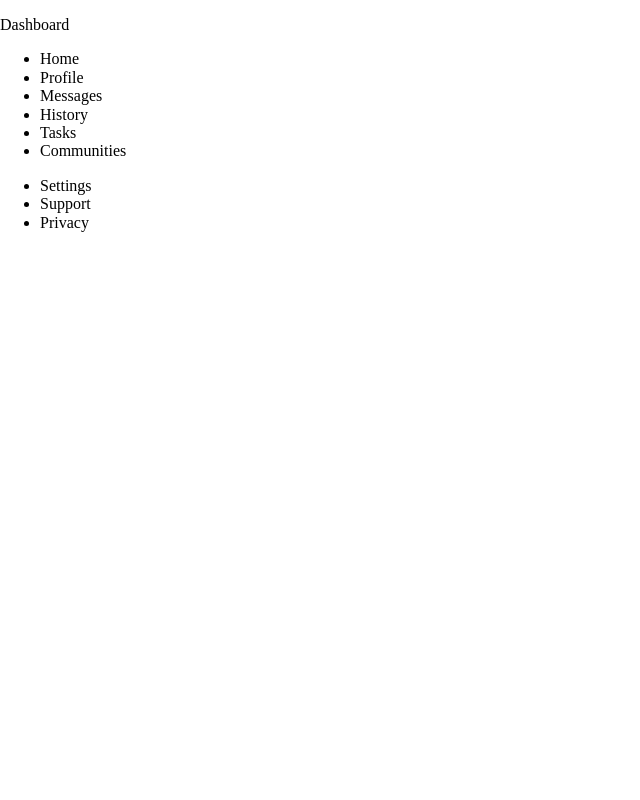
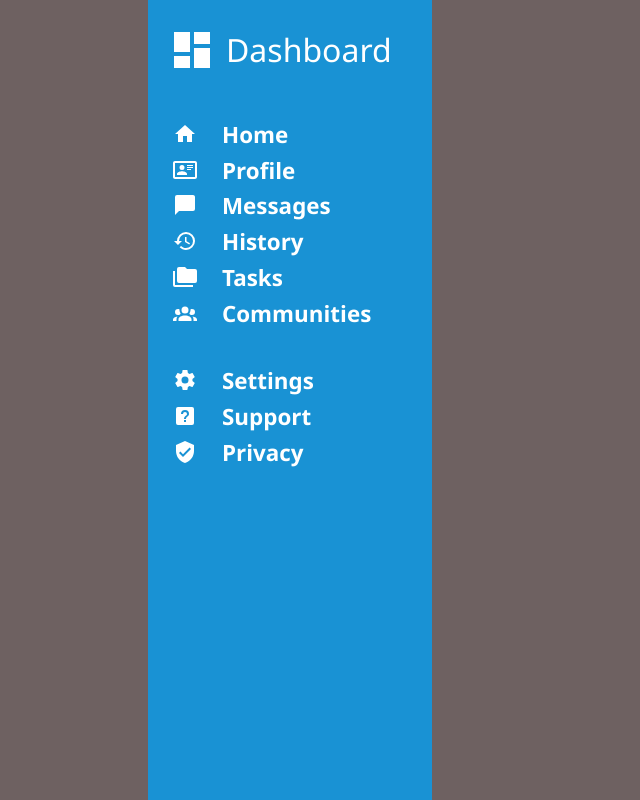
Before and after one commit to Jgvan/admin-dashboard, a website: page index.html in a window 1280 px wide. Shown: the top 800 px of the page, without its empty margins (0-640 px from the left). Drawn offline with nearby package versions, Linux system fonts and the light colour scheme.

Commit message:
Add content to sidebar

```diff
--- a/index.html
+++ b/index.html
@@ -1,5 +1,6 @@
 <!DOCTYPE html>
 <html lang="en">
+
 <head>
     <meta charset="UTF-8">
     <meta http-equiv="X-UA-Compatible" content="IE=edge">
@@ -8,24 +9,74 @@
     <link rel="stylesheet" href="styles.css">
     <title>Admin Dashboard</title>
 </head>
+
 <body>
     <div class="body">
         <div class="sidebar">
             <div class="icon">
+                <img src="./images/view-dashboard.svg" alt="icon">
                 <p>Dashboard</p>
             </div>
             <ul class="dashboard-pages">
-                <li>Home</li>
-                <li>Profile</li>
-                <li>Messages</li>
-                <li>History</li>
-                <li>Tasks</li>
-                <li>Communities</li>
+
+                <li>
+                    <svg style="width:24px;height:24px" viewBox="0 0 24 24">
+                        <path fill="currentColor" d="M10,20V14H14V20H19V12H22L12,3L2,12H5V20H10Z" />
+                    </svg>
+                    <a href="">Home</a>
+                </li>
+                <li>
+                    <svg style="width:24px;height:24px" viewBox="0 0 24 24">
+                        <path fill="currentColor" d="M22,3H2C0.91,3.04 0.04,3.91 0,5V19C0.04,20.09 0.91,20.96 2,21H22C23.09,20.96 23.96,20.09 24,19V5C23.96,3.91 23.09,3.04 22,3M22,19H2V5H22V19M14,17V15.75C14,14.09 10.66,13.25 9,13.25C7.34,13.25 4,14.09 4,15.75V17H14M9,7A2.5,2.5 0 0,0 6.5,9.5A2.5,2.5 0 0,0 9,12A2.5,2.5 0 0,0 11.5,9.5A2.5,2.5 0 0,0 9,7M14,7V8H20V7H14M14,9V10H20V9H14M14,11V12H18V11H14" />
+                    </svg>
+                    <a href="">Profile</a>
+                </li>
+                <li>
+                    <svg style="width:24px;height:24px" viewBox="0 0 24 24">
+                        <path fill="currentColor" d="M20,2H4A2,2 0 0,0 2,4V22L6,18H20A2,2 0 0,0 22,16V4C22,2.89 21.1,2 20,2Z" />
+                    </svg>
+                    <a href="">Messages</a>
+                </li>
+                <li>
+                    <svg style="width:24px;height:24px" viewBox="0 0 24 24">
+                        <path fill="currentColor" d="M13.5,8H12V13L16.28,15.54L17,14.33L13.5,12.25V8M13,3A9,9 0 0,0 4,12H1L4.96,16.03L9,12H6A7,7 0 0,1 13,5A7,7 0 0,1 20,12A7,7 0 0,1 13,19C11.07,19 9.32,18.21 8.06,16.94L6.64,18.36C8.27,20 10.5,21 13,21A9,9 0 0,0 22,12A9,9 0 0,0 13,3" />
+                    </svg>
+                    <a href="">History</a>
+                </li>
+                <li>
+                    <svg style="width:24px;height:24px" viewBox="0 0 24 24">
+                        <path fill="currentColor" d="M22,4H14L12,2H6A2,2 0 0,0 4,4V16A2,2 0 0,0 6,18H22A2,2 0 0,0 24,16V6A2,2 0 0,0 22,4M2,6H0V11H0V20A2,2 0 0,0 2,22H20V20H2V6Z" />
+                    </svg>
+                    <a href="">Tasks</a>
+                </li>
+                <li>
+                    <svg style="width:24px;height:24px" viewBox="0 0 24 24">
+                        <path fill="currentColor" d="M12,5.5A3.5,3.5 0 0,1 15.5,9A3.5,3.5 0 0,1 12,12.5A3.5,3.5 0 0,1 8.5,9A3.5,3.5 0 0,1 12,5.5M5,8C5.56,8 6.08,8.15 6.53,8.42C6.38,9.85 6.8,11.27 7.66,12.38C7.16,13.34 6.16,14 5,14A3,3 0 0,1 2,11A3,3 0 0,1 5,8M19,8A3,3 0 0,1 22,11A3,3 0 0,1 19,14C17.84,14 16.84,13.34 16.34,12.38C17.2,11.27 17.62,9.85 17.47,8.42C17.92,8.15 18.44,8 19,8M5.5,18.25C5.5,16.18 8.41,14.5 12,14.5C15.59,14.5 18.5,16.18 18.5,18.25V20H5.5V18.25M0,20V18.5C0,17.11 1.89,15.94 4.45,15.6C3.86,16.28 3.5,17.22 3.5,18.25V20H0M24,20H20.5V18.25C20.5,17.22 20.14,16.28 19.55,15.6C22.11,15.94 24,17.11 24,18.5V20Z" />
+                    </svg>
+                    <a href="">Communities</a>
+                </li>
+
+
             </ul>
             <ul class="dashboard-config">
-                <li>Settings</li>
-                <li>Support</li>
-                <li>Privacy</li>
+                <li>
+                    <svg style="width:24px;height:24px" viewBox="0 0 24 24">
+                        <path fill="currentColor" d="M12,15.5A3.5,3.5 0 0,1 8.5,12A3.5,3.5 0 0,1 12,8.5A3.5,3.5 0 0,1 15.5,12A3.5,3.5 0 0,1 12,15.5M19.43,12.97C19.47,12.65 19.5,12.33 19.5,12C19.5,11.67 19.47,11.34 19.43,11L21.54,9.37C21.73,9.22 21.78,8.95 21.66,8.73L19.66,5.27C19.54,5.05 19.27,4.96 19.05,5.05L16.56,6.05C16.04,5.66 15.5,5.32 14.87,5.07L14.5,2.42C14.46,2.18 14.25,2 14,2H10C9.75,2 9.54,2.18 9.5,2.42L9.13,5.07C8.5,5.32 7.96,5.66 7.44,6.05L4.95,5.05C4.73,4.96 4.46,5.05 4.34,5.27L2.34,8.73C2.21,8.95 2.27,9.22 2.46,9.37L4.57,11C4.53,11.34 4.5,11.67 4.5,12C4.5,12.33 4.53,12.65 4.57,12.97L2.46,14.63C2.27,14.78 2.21,15.05 2.34,15.27L4.34,18.73C4.46,18.95 4.73,19.03 4.95,18.95L7.44,17.94C7.96,18.34 8.5,18.68 9.13,18.93L9.5,21.58C9.54,21.82 9.75,22 10,22H14C14.25,22 14.46,21.82 14.5,21.58L14.87,18.93C15.5,18.67 16.04,18.34 16.56,17.94L19.05,18.95C19.27,19.03 19.54,18.95 19.66,18.73L21.66,15.27C21.78,15.05 21.73,14.78 21.54,14.63L19.43,12.97Z" />
+                    </svg>
+                    <a href="">Settings</a>
+                </li>
+                <li>
+                    <svg style="width:24px;height:24px" viewBox="0 0 24 24">
+                        <path fill="currentColor" d="M11,18H13V16H11V18M12,6A4,4 0 0,0 8,10H10A2,2 0 0,1 12,8A2,2 0 0,1 14,10C14,12 11,11.75 11,15H13C13,12.75 16,12.5 16,10A4,4 0 0,0 12,6M5,3H19A2,2 0 0,1 21,5V19A2,2 0 0,1 19,21H5A2,2 0 0,1 3,19V5A2,2 0 0,1 5,3Z" />
+                    </svg>
+                    <a href="">Support</a>
+                </li>
+                <li>
+                    <svg style="width:24px;height:24px" viewBox="0 0 24 24">
+                        <path fill="currentColor" d="M10,17L6,13L7.41,11.59L10,14.17L16.59,7.58L18,9M12,1L3,5V11C3,16.55 6.84,21.74 12,23C17.16,21.74 21,16.55 21,11V5L12,1Z" />
+                    </svg>
+                    <a href="">Privacy</a>
+                </li>
             </ul>
         </div>
         <div class="main">
@@ -51,4 +102,5 @@
         </div>
     </div>
 </body>
+
 </html>
--- a/styles.css
+++ b/styles.css
@@ -0,0 +1,90 @@
+* {
+    list-style: none;
+    font-family: 'Segoe UI', Tahoma, Geneva, Verdana, sans-serif;
+}
+
+body {
+    background-color: rgb(110, 97, 97);
+    display: grid;
+    justify-content: center;
+}
+
+.body {
+    width: 80vw;
+    /* min-height: 100vh; */
+    display: grid;
+    grid-template-columns: 1fr 4fr;
+    grid-template-rows: max-content;
+}
+
+.sidebar {
+    background-color: rgb(25 146 212);
+    color: white;
+    display: grid;
+    align-content: start;
+    grid-auto-flow: column;
+    margin-left: 20px;
+}
+
+.sidebar li {
+    font-size: 1.4rem;
+    font-weight: bold;
+    padding-left: 0;
+    margin-left: 0;
+    display: flex;
+    gap: 25px;
+    color: white;
+}
+
+.sidebar li a {
+    text-decoration: none;
+    color: inherit;
+}
+
+.sidebar .icon {
+    grid-row: 1 / 2;
+    align-self: start;
+    display: flex;
+    justify-content: flex-start;
+    align-items: center;
+    font-size: 2rem;
+    gap: 10px;
+    margin: 0 40px 0 20px;
+}
+
+.dashboard-pages,
+.dashboard-config {
+    padding: 0;
+    margin-left: 20px;
+}
+
+.sidebar .dashboard-pages {
+    grid-row: 2 / 3;
+    /* margin-bottom: 25px; */
+}
+
+.sidebar .dashboard-config {
+    grid-row: 3 / 4;
+}
+
+.sidebar li {
+    padding: 5px;
+}
+
+.icon {
+    margin: 0 0 25px 20px;
+}
+
+.icon img {
+    height: 3rem;
+}
+
+.main {
+    display: grid;
+    grid-template-rows: minmax(200px, 1fr) 5fr;
+}
+
+.main .header {
+    display: grid;
+    grid-template-rows: 1fr 1fr;
+}
```
Also changed, not shown: images/view-dashboard.svg (added).
